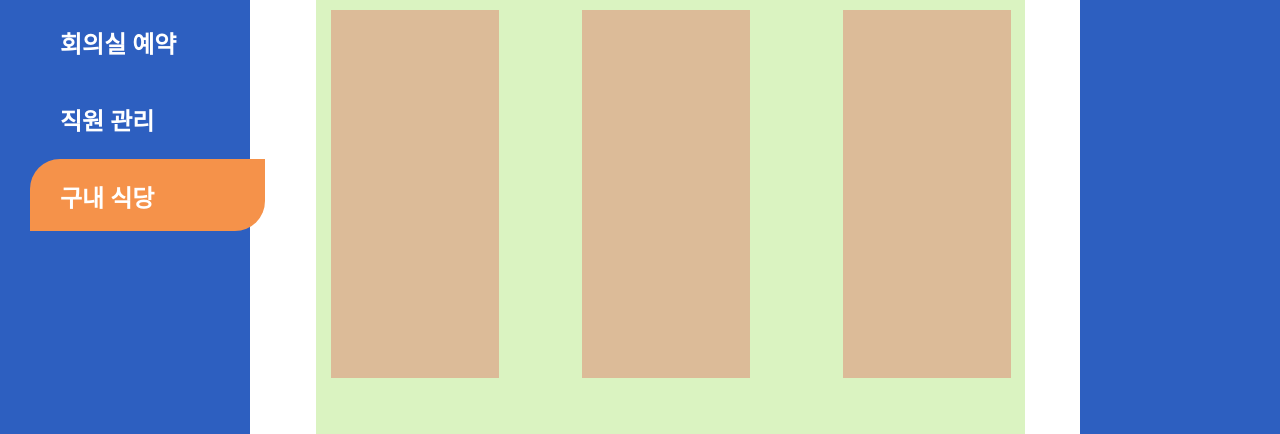
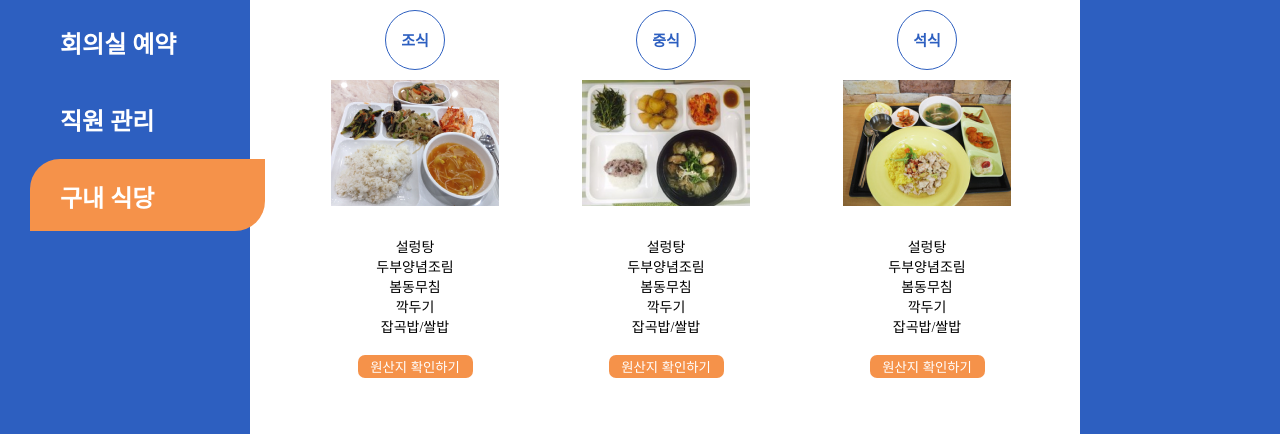
Before and after one commit to alstjd0319/DU2022, a plain HTML site: page restaurant.html in a window 1280 px wide. Shown: the part 184-618 px from the top of the page. Drawn offline with Linux system fonts and the light colour scheme; a web font is replaced by a local one.

Commit message:
구내식당 완성본

```diff
--- a/public/css/restaurant.css
+++ b/public/css/restaurant.css
@@ -35,7 +35,7 @@
     padding-top: 30px;
     padding-left: 15px;
 
-    background-color: rgba(132, 215, 50, 0.3);
+
 }
 
 .margin-top-5px{
@@ -47,10 +47,57 @@
     width: 168px;
     height: 368px;
 
-    background-color: rgba(225, 59, 59, 0.3);
 }
 
 .meal-container > .meal-box:nth-child(2){
     margin-left: 83px;
     margin-right: 93px;
 }
+
+.meal-container > .meal-box > .meal-type{
+    width: 60px;
+    height: 60px;
+
+    margin: auto;
+
+    box-sizing: border-box;
+    font-weight: 900;
+    font-size: 15px;
+    line-height: 60px;
+
+    text-align: center;
+
+    color: #2D5FC0;
+
+    border: 1px solid #2D5FC0;
+    border-radius: 100%;
+
+}
+.meal-container > .meal-box > img{
+    display: block;
+    width: 168px;
+    height: 126px;
+
+    margin-top: 10px;
+}
+
+.meal-container > .meal-box > .meal-list{
+    width: 81px;
+    height: 85px;
+    font-size: 14px;
+    text-align: center;
+
+    margin: 30px auto 34px;
+}
+
+.meal-container > .meal-box > button{
+    display: block;
+    width: 115px;
+    height: 23px;
+    margin: auto;
+
+    color: white;
+    background: #F5924A;
+    border-radius: 7px;
+    border: none;
+}
--- a/restaurant.html
+++ b/restaurant.html
@@ -47,9 +47,42 @@
         <img src="public/image/Polygon 2.png">
       </div>
       <div class = "meal-container">
-        <div class = "meal-box"></div>
-        <div class = "meal-box"></div>
-        <div class = "meal-box"></div>
+        <div class = "meal-box">
+          <div class = "meal-type">조식</div>
+          <img src="public/image/morning.png" alt="조식 메뉴 이미지">
+          <div class="meal-list">
+            설렁탕<br/>
+            두부양념조림<br/>
+            봄동무침<br/>
+            깍두기<br/>
+            잡곡밥/쌀밥
+          </div>
+          <button>원산지 확인하기</button>
+        </div>
+        <div class = "meal-box">
+          <div class = "meal-type">중식</div>
+          <img src="public/image/launch.png" alt="중식 메뉴 이미지">
+          <div class="meal-list">
+            설렁탕<br/>
+            두부양념조림<br/>
+            봄동무침<br/>
+            깍두기<br/>
+            잡곡밥/쌀밥
+          </div>
+          <button>원산지 확인하기</button>
+        </div>
+        <div class = "meal-box">
+          <div class = "meal-type">석식</div>
+          <img src="public/image/dinner.png" alt="석식 메뉴 이미지">
+          <div class="meal-list">
+            설렁탕<br/>
+            두부양념조림<br/>
+            봄동무침<br/>
+            깍두기<br/>
+            잡곡밥/쌀밥
+          </div>
+          <button>원산지 확인하기</button>
+        </div>
       </div>
       <div class="date-bar">
         <div>2021-04-15 (목)</div>
```
Also changed, not shown: public/image/dinner.png (added), public/image/launch.png (added), public/image/morning.png (added).
